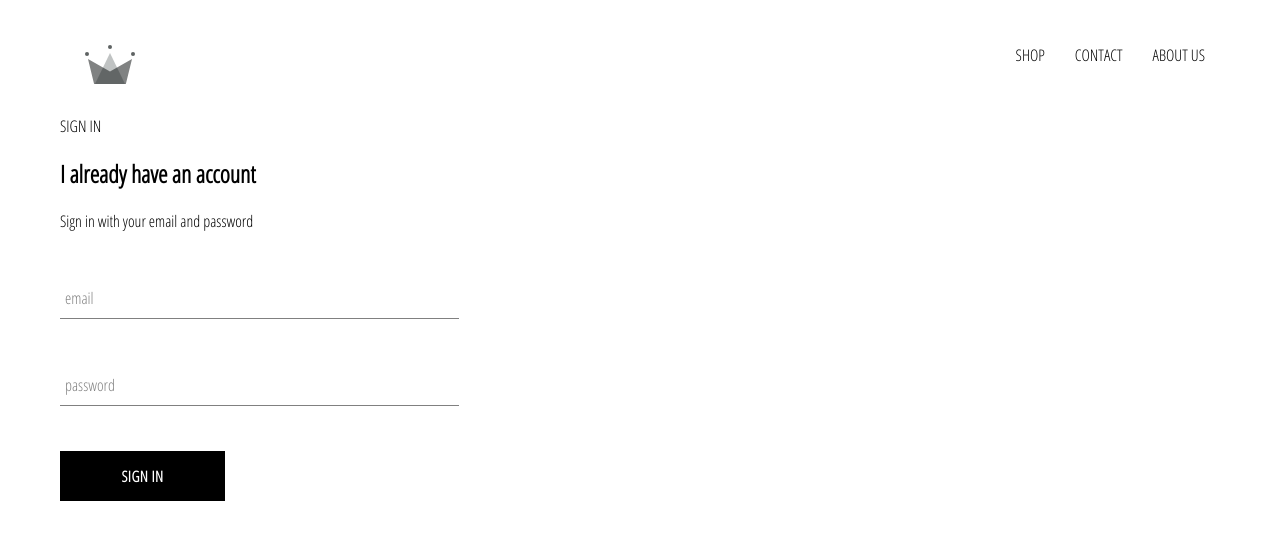
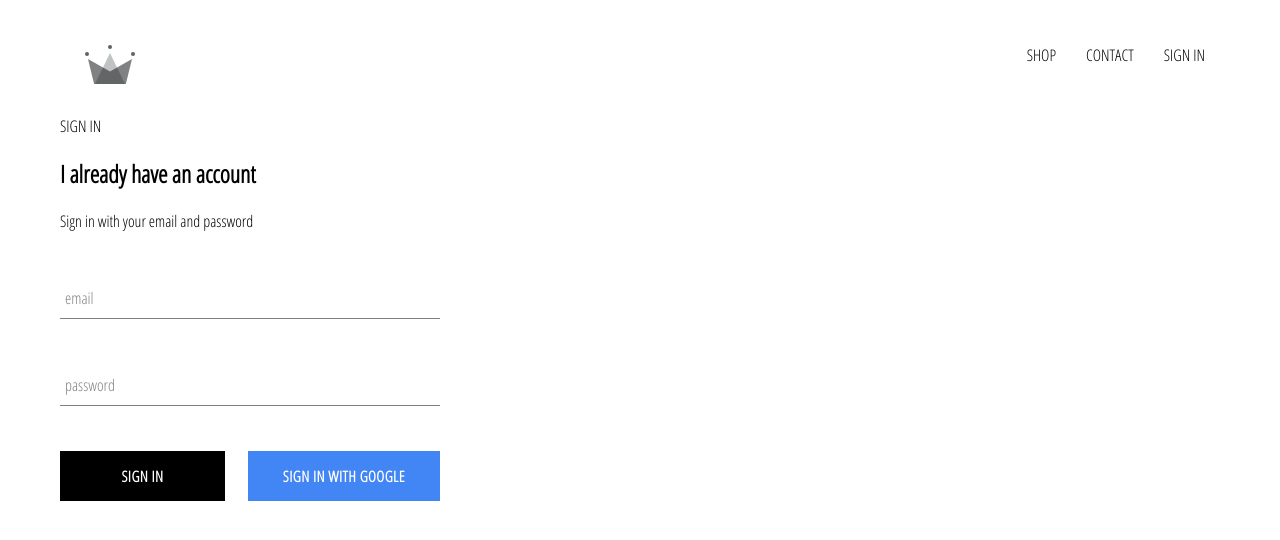
Before and after one commit to MrLinDowsMac/crwn-clothing, a React (Create React App) app: page /signin in a window 1280 px wide. Shown: the top 540 px of the page. Built offline with nearby package versions, Linux system fonts and the light colour scheme; no server answers.

Commit message:
Agregada integracion Firebase, agregado google-sign

```diff
--- a/package.json
+++ b/package.json
@@ -6,6 +6,7 @@
     "@testing-library/jest-dom": "^4.2.4",
     "@testing-library/react": "^9.5.0",
     "@testing-library/user-event": "^7.2.1",
+    "firebase": "^7.14.4",
     "node-sass": "^4.14.1",
     "react": "^16.13.1",
     "react-dom": "^16.13.1",
--- a/src/App.css
+++ b/src/App.css
@@ -7,3 +7,7 @@
     text-decoration: none;
     color: black;
 }
+
+* {
+    box-sizing: border-box;
+}
--- a/src/App.js
+++ b/src/App.js
@@ -5,18 +5,42 @@
 import ShopPage from './pages/shop/shop.component';
 import Header from "./components/header/header.component";
 import SignInAndSignUp from "./pages/sign-in-and-sign-up/sign-in-and-sign-up.component";
+import { auth } from './firebase/firebase.utils';
 
+class App extends React.Component{
+  constructor(){
+      super();
 
-function App() {
-  return <div>
-    <Header />
+      this.state = {
+        currentUser: null
+      };
+  }
+
+  unsuscribeFromAuth = null;
+
+  componentDidMount(){
+    this.unsuscribeFromAuth = auth.onAuthStateChanged(user => {
+      this.setState({ currentUser: user});
+
+      console.log(user);
+    })
+  }
+
+  componentWillUnmount(){
+    this.unsuscribeFromAuth();
+  }
+
+  render(){
+    return (<div>
+      <Header currentUser={this.state.currentUser} />
       <Switch>
         <Route exact path='/' component={HomePage} />
         {/* <Route path='/hats' component={HatsPage} /> */}
         <Route path='/shop' component={ShopPage} />
         <Route path='/signin' component={SignInAndSignUp} />
       </Switch>
-  </div>;
+    </div>)
+  }
 }
 
 export default App;
--- a/src/components/custom-button/custom-button.component.jsx
+++ b/src/components/custom-button/custom-button.component.jsx
@@ -2,8 +2,8 @@
 
 import './custom-button.styles.scss';
 
-const CustomButton = ({ children, ...otherProps}) => (
-    <button className='custom-button' {...otherProps} >
+const CustomButton = ({children, thirdPartyProviderSignIn, ...otherProps}) => (
+    <button className={`${thirdPartyProviderSignIn != null ? thirdPartyProviderSignIn + '-sign-in' : ''} custom-button`} {...otherProps} >
          {children} {/*children is what is inside <CustomButton>children</CustomButton> */}
     </button>
 );
--- a/src/components/custom-button/custom-button.styles.scss
+++ b/src/components/custom-button/custom-button.styles.scss
@@ -19,4 +19,24 @@
     color: black;
     border: 1px solid black;
   }
+
+  &.google-sign-in {
+      background-color: #4285f4;
+      color: white;
+
+      &:hover {
+        background-color: #357ae8;
+        border: none;
+      }
+  }
+
+  &.facebook-sign-in {
+    background-color: #3b5998;
+    color: white;
+
+    &:hover {
+      background-color: #8b9dc3;
+      border: none;
+    }
 }
+}
--- a/src/components/header/header.component.jsx
+++ b/src/components/header/header.component.jsx
@@ -1,10 +1,12 @@
 import React from 'react';
 import { Link } from "react-router-dom";
+import { auth } from '../../firebase/firebase.utils';
+
 import { ReactComponent as Logo } from "../../assets/original.svg";
 
 import './header.styles.scss';
 
-const Header = () => (
+const Header = ({ currentUser }) => (
     <div className='header'>
         <Link className='logo-container' to='/'>
             <Logo className='logo' />
@@ -16,9 +18,11 @@
             <Link className='option' to='shop' >
                 CONTACT
             </Link>
-            <Link className='option' to='shop' >
-                ABOUT US
-            </Link>
+            {
+                currentUser ?
+                <div className='option' onClick={ () => auth.signOut() }>SIGN OUT</div> :
+                <Link className='option' to='/signin'>SIGN IN</Link>
+            }
         </div>
     </div>
 );
--- a/src/components/header/header.styles.scss
+++ b/src/components/header/header.styles.scss
@@ -18,8 +18,10 @@
     align-items: center;
     justify-content: flex-end;
 
+
     .option {
       padding: 10px 15px;
+      cursor: pointer;
     }
   }
 }
--- a/src/components/sign-in/sign-in.component.jsx
+++ b/src/components/sign-in/sign-in.component.jsx
@@ -3,6 +3,7 @@
 import './sign-in.styles.scss';
 import FormInput from '../form-input/form-input.component';
 import CustomButton from '../custom-button/custom-button.component';
+import { signInWithGoogle } from '../../firebase/firebase.utils';
 
 class SignIn extends Component {
     constructor(props){
@@ -44,9 +45,17 @@
                         type="password" placeholder="Password" required
                         handleChange={this.handleChange}
                         label="password" />
-                    <CustomButton type="submit">
-                        Sign in
-                    </CustomButton>
+                    <div className='buttons'>
+                        <CustomButton type="submit">
+                            Sign in
+                        </CustomButton>
+                        <CustomButton onClick={signInWithGoogle} thirdPartyProviderSignIn='google' >
+                            Sign in with Google
+                        </CustomButton>
+                        {/* <CustomButton onClick={signInWithGoogle} thirdPartyProviderSignIn='facebook' >
+                        Sign in with Facebook
+                        </CustomButton> */}
+                    </div>
                 </form>
 
             </div>
--- a/src/components/sign-in/sign-in.styles.scss
+++ b/src/components/sign-in/sign-in.styles.scss
@@ -1,9 +1,14 @@
 .sign-in {
-    width: 30vw;
+    width: 380px;
     display: flex;
     flex-direction: column;
 
     .title {
         margin: 10px, 0;
     }
+
+    .buttons{
+        display: flex;
+        justify-content: space-between;
+    }
 }
--- /dev/null
+++ b/src/firebase/firebase.utils.js
@@ -0,0 +1,26 @@
+import firebase from 'firebase/app';
+import 'firebase/firestore';
+import 'firebase/auth';
+
+const firebaseConfig = {
+    apiKey: "AIzaSyBIrHm9GyoSLByBawgU5fDlacmqzxVo4KY",
+    authDomain: "crwn-db-1b0dd.firebaseapp.com",
+    databaseURL: "https://crwn-db-1b0dd.firebaseio.com",
+    projectId: "crwn-db-1b0dd",
+    storageBucket: "crwn-db-1b0dd.appspot.com",
+    messagingSenderId: "1046567685669",
+    appId: "1:1046567685669:web:22447e766846a879a179cc",
+    measurementId: "G-E3TMXRYSVC"
+  };
+
+  firebase.initializeApp(firebaseConfig);
+
+export const auth = firebase.auth();
+export const firestore = firebase.firestore();
+
+//Google Auth
+const provider = new firebase.auth.GoogleAuthProvider();
+provider.setCustomParameters({ prompt: 'select_account' });
+export const signInWithGoogle = ()=> auth.signInWithPopup(provider);
+
+export default firebase;
```
Also changed, not shown: 1 other file (tests, documents, lock files or other folders). Lines whose indentation alone changed are shown as unchanged.
